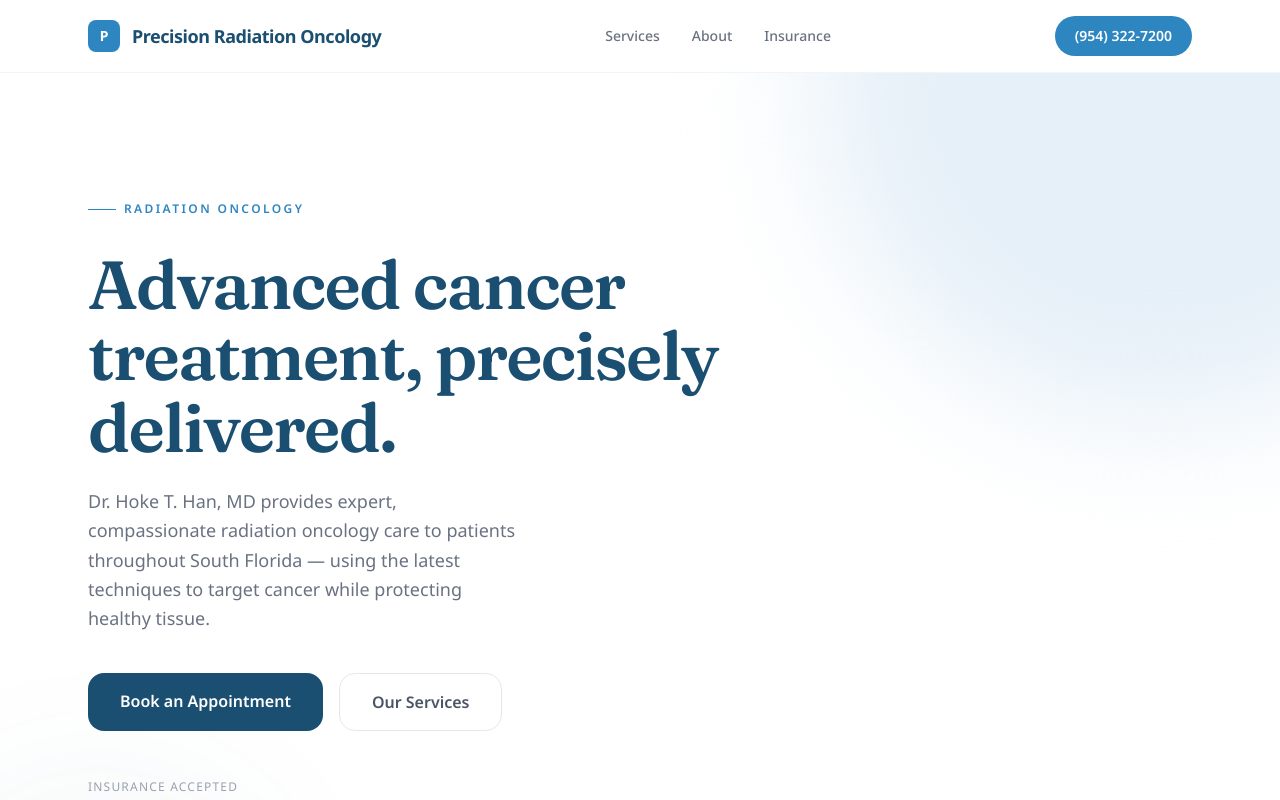
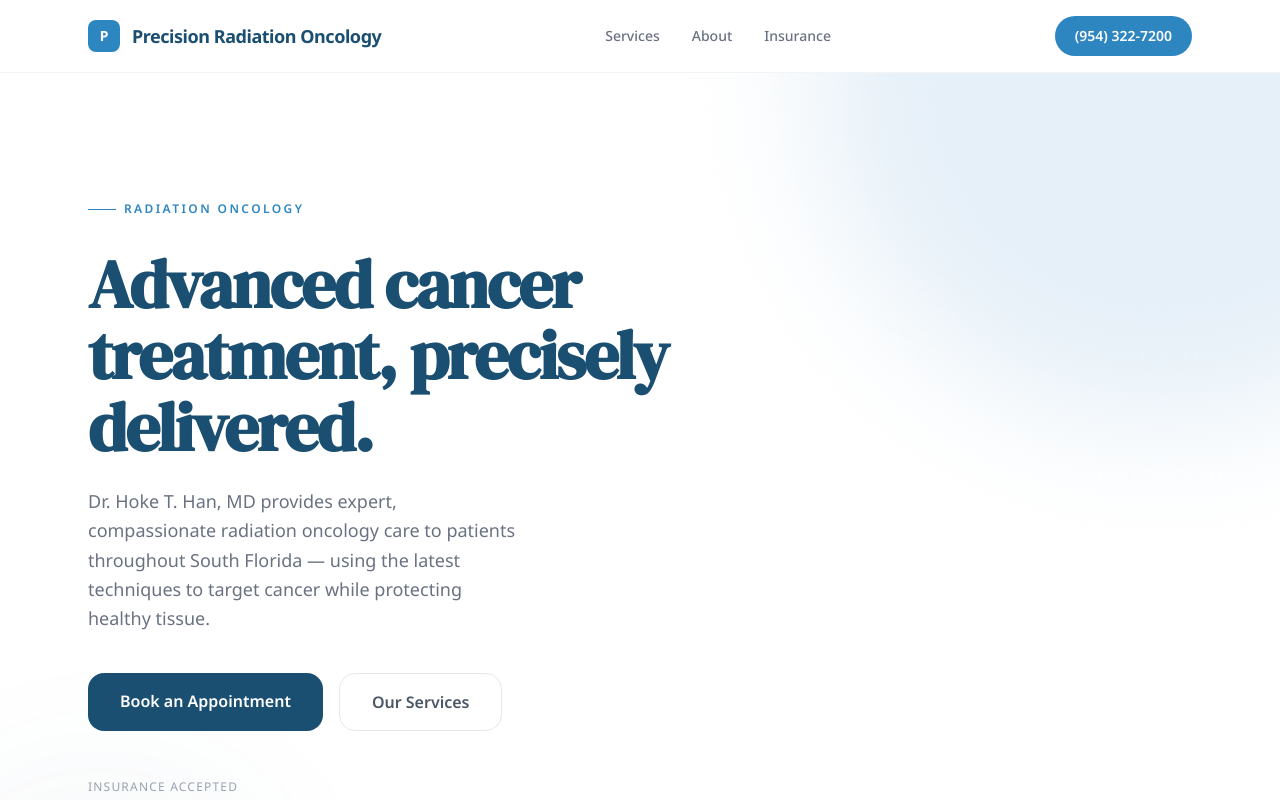
Before and after one commit to rafael-leal-mccormack/dr-hoke-t-han-md-demo, a Next.js app: page / in a window 1280 px wide. Shown: the top 800 px of the page. Built offline with nearby package versions, Linux system fonts and the light colour scheme.

Commit message:
Add demo site

```diff
--- a/app/globals.css
+++ b/app/globals.css
@@ -8,7 +8,7 @@
   --color-accent-pale: var(--biz-accent-pale, #ecfeff);
   --color-surface:     #f8faff;
 
-  --font-display: var(--nf-display, "Fraunces", ui-serif, Georgia, serif);
+  --font-display: var(--nf-display, "DM Serif Display", ui-serif, Georgia, serif);
   --font-body:    var(--nf-body,    "Noto Sans", ui-sans-serif, system-ui, sans-serif);
   --font-sans:    var(--nf-body,    "Noto Sans", ui-sans-serif, system-ui, sans-serif);
 }
--- a/app/layout.jsx
+++ b/app/layout.jsx
@@ -1,10 +1,10 @@
 import "./globals.css";
-import { Fraunces, Noto_Sans } from "next/font/google";
+import { DM_Serif_Display, Noto_Sans } from "next/font/google";
 import { business } from "@/data/business";
 
-const fraunces = Fraunces({
+const dmSerifDisplay = DM_Serif_Display({
   subsets: ["latin"],
-  weight: ["400", "500", "600", "700", "900"],
+  weight: ["400"],
   variable: "--nf-display",
 });
 
@@ -38,7 +38,7 @@ export default function RootLayout({ children }) {
         <style dangerouslySetInnerHTML={{ __html: brandVars(business) }} />
       </head>
       <body
-        className={`${fraunces.variable} ${notoSans.variable} font-body antialiased bg-white text-gray-900`}
+        className={`${dmSerifDisplay.variable} ${notoSans.variable} font-body antialiased bg-white text-gray-900`}
       >
         {children}
       </body>
```
